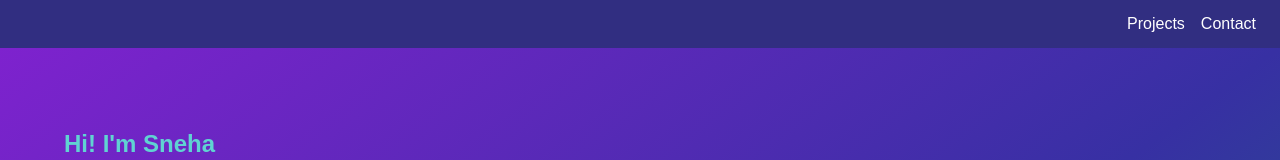
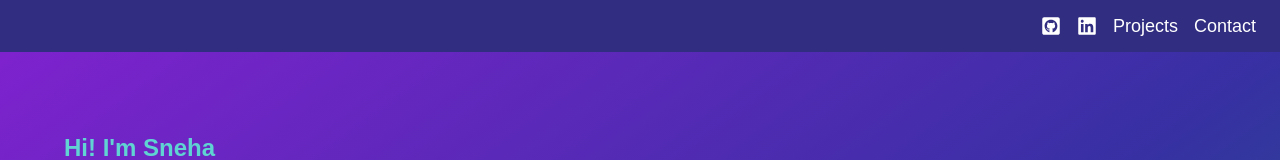
Before and after one commit to SnehaDharne/SnehaDharne, a Next.js app: page / in a window 1280 px wide. Shown: the top 160 px of the page. Built offline with nearby package versions, Linux system fonts and the light colour scheme.

Commit message:
new resume

```diff
--- a/package.json
+++ b/package.json
@@ -15,7 +15,8 @@
     "lucide-react": "^0.469.0",
     "next": "15.1.3",
     "react": "^19.0.0",
-    "react-dom": "^19.0.0"
+    "react-dom": "^19.0.0",
+    "react-icons": "^5.4.0"
   },
   "homepage": "https://snehadharne.github.io/snehadharne",
   "devDependencies": {
--- a/src/components/Header.js
+++ b/src/components/Header.js
@@ -1,20 +1,40 @@
 import Link from 'next/link'
+import { FaLinkedin } from "react-icons/fa";
+import { FaGithubSquare } from "react-icons/fa";
 
 export default function Header() {
   return (
     <header className="bg-indigo-900 text-white">
       <nav className="container mx-auto px-6 py-3 flex justify-between items-center">
-        <Link href="/" className="text-xl font-bold">
+      <Link href="/" className="font-bold text-xl">
 
         </Link>
-        <div className="space-x-4">
-          <Link href="#projects" className="hover:text-gray-300">
-            Projects
-          </Link>
-          <Link href="#contact" className="hover:text-gray-300">
-            Contact
-          </Link>
-        </div>
+      <div className="flex space-x-4 items-center">
+        <a
+          href="https://github.com/SnehaDharne"
+          target="_blank"
+          rel="noopener noreferrer"
+          className="text-xl font-bold hover:text-gray-300"
+        >
+          <FaGithubSquare />
+        </a>
+        <a
+          href="https://www.linkedin.com/in/sneha-dharne-6837441b6/"
+          target="_blank"
+          rel="noopener noreferrer"
+          className="text-xl font-bold hover:text-gray-300"
+        >
+          <FaLinkedin />
+        </a>
+        <Link href="#projects" className="hover:text-gray-300 text-lg">
+          Projects
+        </Link>
+        <Link href="#contact" className="hover:text-gray-300 text-lg">
+          Contact
+        </Link>
+      </div>
+
+
       </nav>
     </header>
   )
--- a/src/components/Hero.js
+++ b/src/components/Hero.js
@@ -53,7 +53,7 @@ export default function Hero() {
                 <ArrowRight className="inline-block ml-2 h-5 w-5" />
               </Button>
             </Link>
-            <a href = '/Resume-SnehaDharne.docx' download>
+            <a href = '/SnehaDharne-DataEngineer.docx' download>
               <Button className="bg-purple-500 hover:bg-purple-600 text-white">
 
                 Download Resume
```
Also changed, not shown: 2 other files (tests, documents, lock files or other folders).
